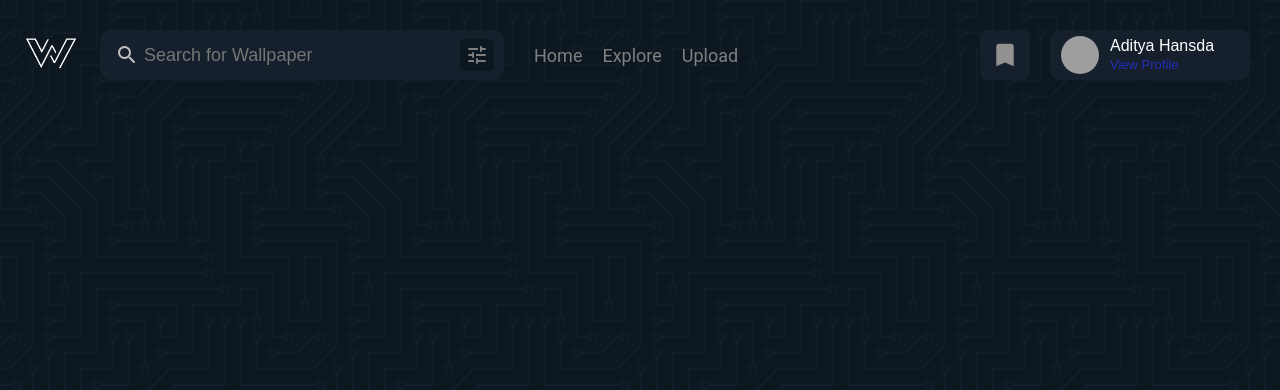
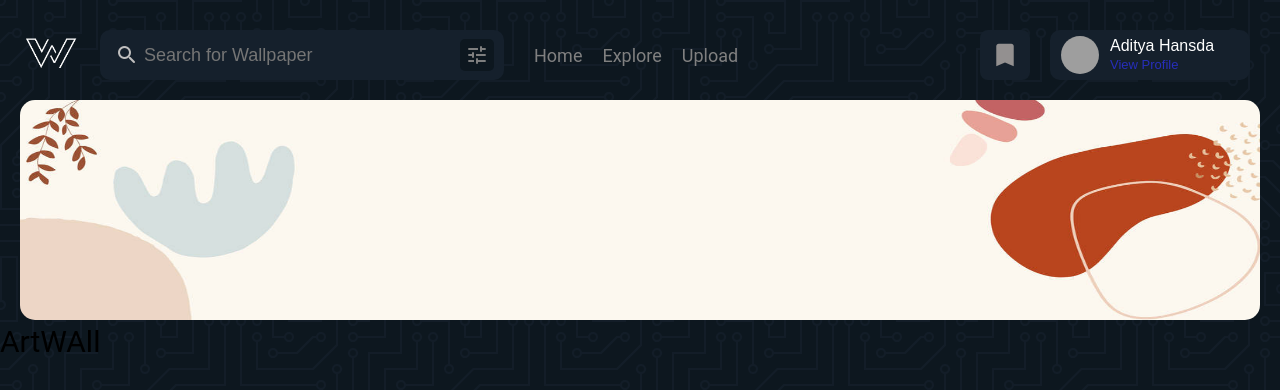
Before and after one commit to adityahansda/artwall, a plain HTML site: page index.html in a window 1280 px wide. Drawn offline with nearby package versions, Linux system fonts and the light colour scheme; grey boxes are pictures that could not be loaded.

Commit message:
New update
Banner

```diff
--- a/Style/Home.css
+++ b/Style/Home.css
@@ -117,6 +117,7 @@
                 }
 
                 #search_icon {
+                    cursor: pointer;
                     font-size: 24px;
                     color: rgb(192, 191, 191);
                     margin: 0px 5px 0px 5px;
@@ -283,3 +284,22 @@
                 .popup-content span {
                     margin-top: 20px;
                 }
+                /*-----------------Body-----------------------------*/
+
+                .banner {
+                    margin-right: 20px;
+                    margin-left: 20px;
+                }
+
+                #banner_img {
+                    margin-top: 20px;
+                    height: 220px;
+                    width: 100%;
+                    border-radius: 15px;
+                }
+
+                .banner_text {
+                    font-size: 30px;
+                    font-family: Roboto;
+                    margin-bottom: -100px;
+                }
--- a/index.html
+++ b/index.html
@@ -20,7 +20,7 @@
         <div class="logo_and_search">
 
             <div class="logo">
-                <img id="logo_2" src="Icons/logo.png" alt="Logo Image">
+                <img id="logo_2" src="images/logo.png" alt="Logo Image">
 
 
             </div>
@@ -66,25 +66,33 @@
         </div>
     </div>
 
-    <!---------------------------------Body section start -------------------------
-    <div class="tags_section">
+    <!---------------------------------Body section start ------------------------->
 
-        <snap class="tags">Pc Wallpaper </snap>
-        <snap class="tags">4k Wallpaer</snap>
-        <snap class="tags">4k Wallpaer</snap>
-        <snap class="tags">4k Wallpaer</snap>
-        <snap class="tags">4k Wallpaer</snap>
+
+
+    <div class="banner">
+        <img id="banner_img" src="images/banner.png" alt="">
+    </div>
+
+
+    <div class="banner_text">
+        <span>ArtWAll</span>
+    </div>
+
+
+
 
     </div>
-    -------------->
+    <!---------------------------------Body section start ------------------------->
 
-    <!---------------------------------Body section start ------------------------->
+
+
 
     <div class="slider"></div>
 
     <div class="popup-wrapper" id="popup">
         <div class="popup-content">
-            <img id="loading_img" src="Icons/logo.png" alt="">
+            <img id="loading_img" src="images/logo.png" alt="">
             <span>Loading...</span>
 
         </div>
```
Also changed, not shown: Icons/menu-2-svgrepo-com.svg (deleted), images/banner.png (added), images/loading.gif (renamed from Icons/Loading.gif), images/logo.png (renamed from Icons/logo.png), images/lottie_68654d26.gif (renamed from Icons/lottie_68654d26.gif), images/menu-2-svgrepo-com.svg (added), images/menu.svg (renamed from Icons/menu.svg), images/png-orange-black-text1.png (renamed from Icons/png-orange-black-text1.png).
